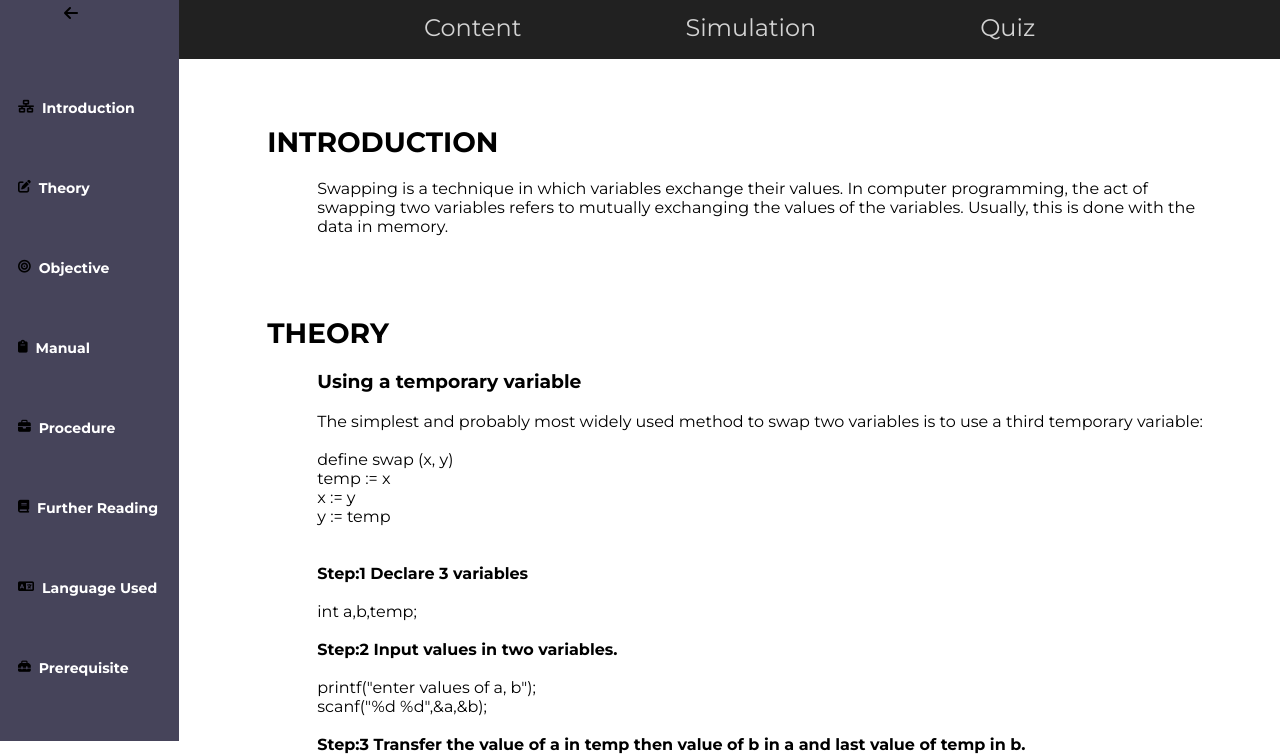
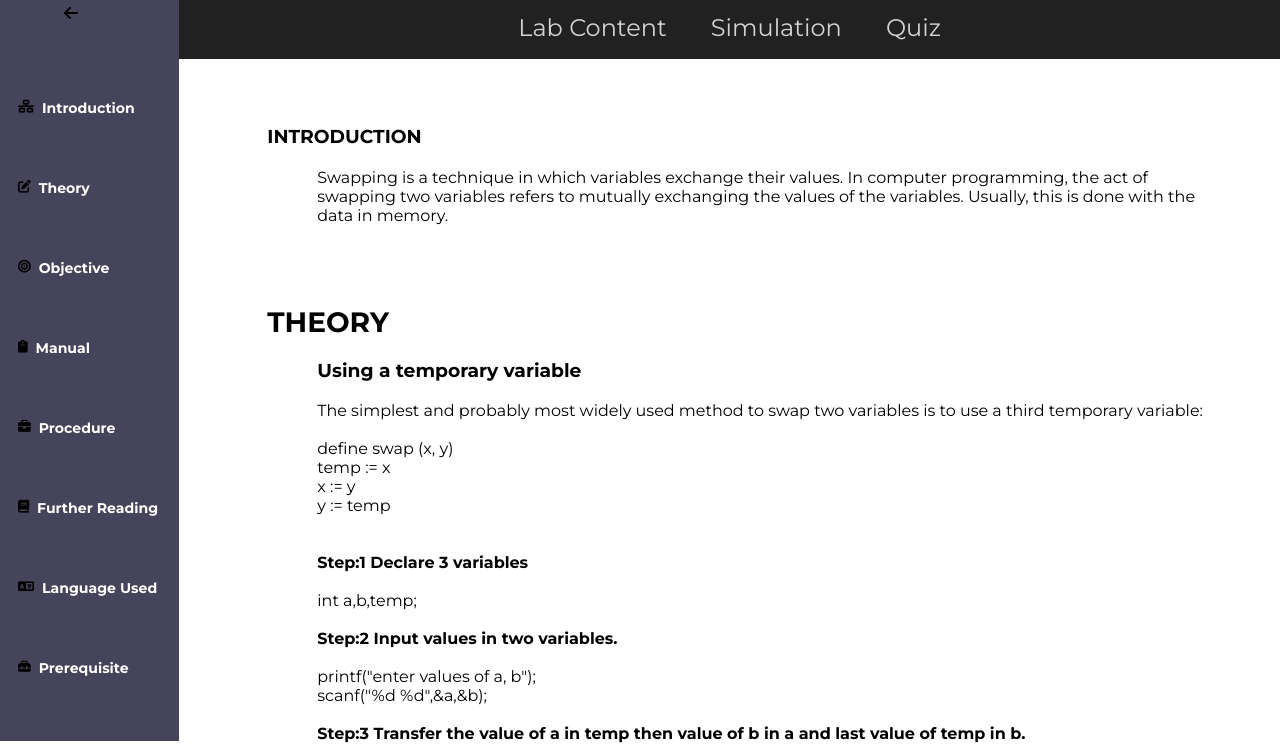
Before and after one commit to Almighty-Tycoons/Swap-Numbers, a plain HTML site: page index.html in a window 1280 px wide. Shown: the part 59-815 px from the top of the page. Drawn offline with nearby package versions, Linux system fonts and the light colour scheme.

Commit message:
did some navbar changing

```diff
--- a/index.html
+++ b/index.html
@@ -118,19 +118,15 @@
             <!-- Top nav bar ends -->
             <div id="nav-bar">
                 <ul class="nav">
-                    <li><a href="/">Content</a></li>
-                    <li><a href="#">
-                            <pre>            </pre></a></li>
-                    <li><a href="#">Simulation</a></li>
-                    <li><a href="#">
-                            <pre>            </pre></a></li>
-                    <li><a href="#">Quiz</a></li>
+                    <li class="listItem"><a href="index.html">Lab Content</a></li>
+                    <li class="listItem"><a href="#">Simulation</a></li>
+                    <li class="listItem"><a href="#">Quiz</a></li>
                 </ul>
             </div>
             <div class="content">
                 <div id="introduction" class="topic">
                     <div class="heading">
-                        <h2>INTRODUCTION</h2>
+                        <h3>INTRODUCTION</h3>
                     </div>
                     <div class="details">
                         <p>Swapping is a technique in which variables exchange their values.
@@ -142,7 +138,7 @@
                         <h2>THEORY</h2>
                     </div>
                     <div class="details">
-                           <p>
+            <p>
               <h3>Using a temporary variable</h3>
             </p>
             <br>
@@ -171,7 +167,7 @@
               <br>
               While this is conceptually simple and in many cases the only convenient way to swap two variables, it uses extra memory. Although this should not be a problem in most applications, the sizes of the values being swapped may be huge
               (which means the temporary variable may occupy a lot of memory as well), or the swap operation may need to be performed many times, as in sorting algorithms.
-        </div>
+          </div>
                 </div>
 
 
```
